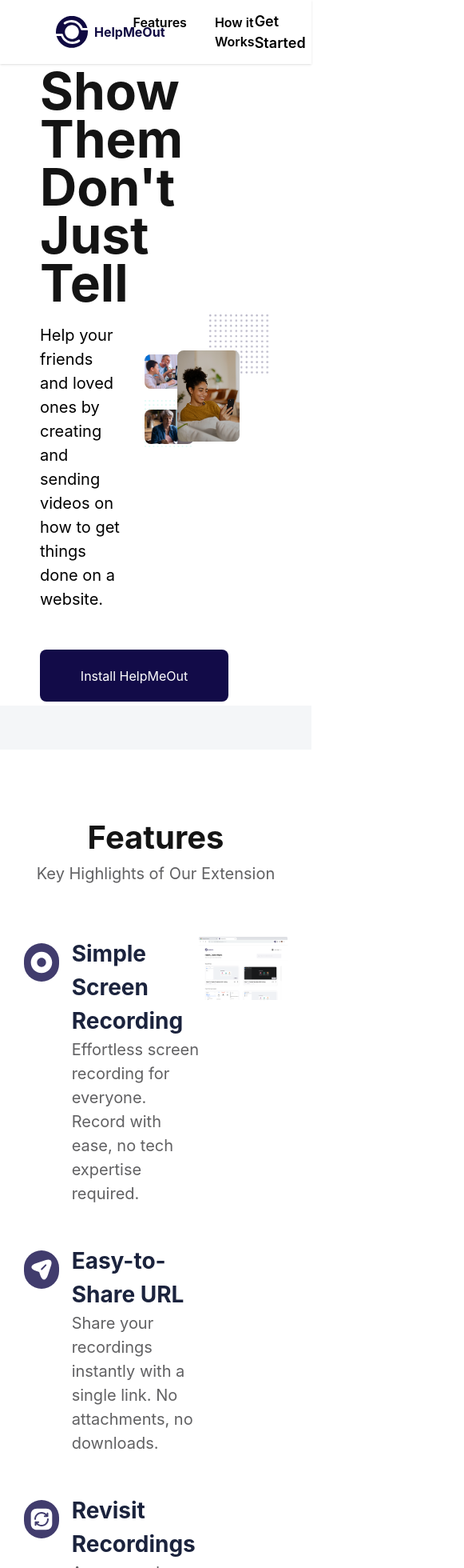
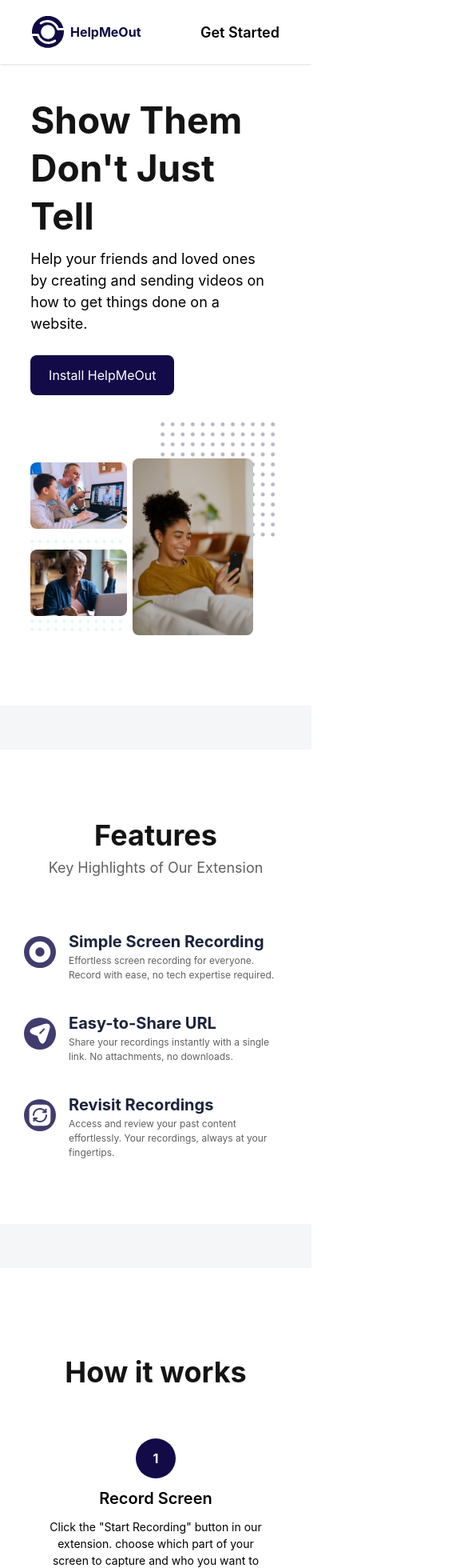
Before and after one commit to Axelrod99/hng-stage-five, a React (Create React App) app: page / in a window 390 px wide. Shown: the top 1960 px of the page at 80% size, 581 px wide, since content can reach past the window. Built offline with nearby package versions, Linux system fonts and the light colour scheme.

Commit message:
smaller screens

```diff
--- a/src/App.css
+++ b/src/App.css
@@ -36,3 +36,12 @@
     transform: rotate(360deg);
   }
 }
+
+body {
+  overflow-x: hidden;
+  overflow-y: hidden;
+}
+
+html {
+  overflow-x: hidden;
+}
--- a/src/components/Footer/index.js
+++ b/src/components/Footer/index.js
@@ -5,15 +5,15 @@
 const Footer = () => {
   return (
     <div className="bg-[#120B48] flex justify-center items-center">
-      <div className="flex w-full px-[100px] py-[65px] gap-[100px]">
+      <div className="flex w-full px-[20px] sm:px-[50px] md:px-[100px] py-[65px] gap-[60px] lg:gap-[100px]">
         <div className="flex font-bold gap-[8px] py-5">
-          <div>
+          {/* <div>
             <img src={logo2} />
-          </div>
+          </div> */}
           <p className="text-white font-bold mt-2">HelpMeOut</p>
         </div>
 
-        <div className="grid grid-cols-3 gap-[100px] text-white">
+        <div className="grid grid-cols-2 sm:grid-cols-3 w-full text-[14px] lg:text-[16px] gap-[40px] lg:gap-[100px] text-white">
           <div className="flex flex-col gap-[24px]">
             <p className="font-semibold">Menu</p>
             <p>Home</p>
--- a/src/components/Header/index.js
+++ b/src/components/Header/index.js
@@ -3,15 +3,15 @@
 
 const Header = () => {
   return (
-    <div className="flex justify-between px-[70px] shadow font-semibold items-center">
+    <div className="flex justify-between px-[40px] lg:px-[70px] shadow font-semibold items-center">
       <div className="flex items-center font-bold gap-[8px] py-5">
         <img src={logo1} />
         <p className="text-[#100A42]">HelpMeOut</p>
       </div>
 
-      <div className="flex gap-[35px]">
-        <p>Features</p>
-        <p>How it Works</p>
+      <div className="gap-[35px] hidden sm:flex">
+        <p className="cursor-pointer">Features</p>
+        <p className="cursor-pointer">How it Works</p>
       </div>
 
       <div className="text-[18px]">
--- /dev/null
+++ b/src/pages/LandingPage/Banner.js
@@ -0,0 +1,55 @@
+import React from "react";
+import vector2 from "../../assets/images/grid.136a9256d16888900db0.svg.png";
+import image3 from "../../assets/images/woman-using-smartphone-technology 2.png";
+import grid1 from "../../assets/images/AdobeStock_362497671 1.png";
+import grid2 from "../../assets/images/AdobeStock_400053098 1.png";
+import vector1 from "../../assets/images/grid.136a9256d16888900db0.svg (1).png";
+
+const Banner = () => {
+  return (
+    <div className="relative z-[999]">
+      <div className="flex flex-col md:flex-row pt-10 md:pt-0 w-full gap-16 md:gap-0 h-[95vh] items-center px-[30px] lg:px-[50px]">
+        <div className="w-[95%] md:w-[45%] flex justify-center ">
+          <div className="w-full flex flex-col gap-[26px] lg:gap-[48px] ">
+            <div className="flex flex-col gap-[10px] lg:gap-[20px] w-[95%] lg:w-[90%] xl:w-[80%]">
+              <p className="text-[46px] xl:text-[64px] font-bold text-[#141414] leading-[60px]">
+                Show Them <br /> Don't Just Tell
+              </p>
+              <p className="text-[18px] lg:text-[20px]">
+                Help your friends and loved ones by creating and sending videos
+                on how to get things done on a website.
+              </p>
+            </div>
+            <button className="bg-[#120B48] text-white w-[180px] lg:w-[210px] xl:w-[236px] h-[50px] lg:h-[65px] rounded-[8px]">
+              Install HelpMeOut
+            </button>
+          </div>
+        </div>
+
+        <div className="w-[95%] sm:w-[70%] md:w-[55%] flex relative top-5 gap-3 lg:gap-1">
+          <div className="flex flex-col gap-[14px]">
+            <div className="w-[80%]">
+              <img className="rounded-[8px]" src={grid1} />
+            </div>
+            <div className="relative w-[80%]">
+              <img className="" src={vector1} />
+              <img className="rounded-[8px] absolute top-3" src={grid2} />
+            </div>
+          </div>
+
+          <div className="relative bottom-[50px]">
+            <img src={vector2} />
+            <img
+              className="absolute top-[45px] rounded-[8px] right-[35px] lg:right-[48px]"
+              src={image3}
+            />
+          </div>
+        </div>
+      </div>
+
+      <div className="w-full bg-[#F4F6F8] h-[55px]" />
+    </div>
+  );
+};
+
+export default Banner;
--- a/src/pages/LandingPage/Features.js
+++ b/src/pages/LandingPage/Features.js
@@ -30,32 +30,38 @@
     <div>
       <div className="px-[30px] relative z-[999] mb-[80px]">
         <div className="flex flex-col items-center pt-[80px]">
-          <p className="text-[#141414] font-bold text-[40px]">Features</p>
-          <p className="text-[#616163] text-[20px]">
+          <p className="text-[#141414] font-bold text-[36px] lg:text-[40px]">
+            Features
+          </p>
+          <p className="text-[#616163] text-[18px] lg:text-[20px]">
             Key Highlights of Our Extension
           </p>
         </div>
 
         <div className="flex w-full pt-[64px]">
-          <div className="w-full flex flex-col gap-[48px]">
+          <div className="w-full flex flex-col gap-[36px] md:gap-[24px] lg:gap-[36px] xl:gap-[48px]">
             {feats_Array.map((items) => (
               <div className="flex gap-[16px]">
-                <div className="flex justify-center mt-2 items-center h-[48px] w-[48px] rounded-[30px] bg-[#413C6D]">
+                <div className="flex justify-center mt-2 items-center w-[40px] md:h-[44px] h-[40px] xl:h-[48px] md:w-[44px] xl:w-[48px] rounded-[30px] bg-[#413C6D]">
                   <img src={items.image} />
                 </div>
 
                 <div className="flex flex-col w-[80%]">
-                  <p className="text-[28px] font-bold text-[#1B233D]">
+                  <p className="text-[20px] sm:text-[22px] lg:text-[26px] font-bold text-[#1B233D]">
                     {items.title}
                   </p>
-                  <p className="text-[20px] text-[#616163]">{items.content}</p>
+                  <p className="text-[12px] tsm:ext-[14px] lg:text-[18px] xl:text-[20px] text-[#616163]">
+                    {items.content}
+                  </p>
                 </div>
               </div>
             ))}
           </div>
 
-          <div className="w-full">
-            <img src={vid} />
+          <div className="hidden md:flex w-full">
+            <div className="w-full">
+              <img className="" src={vid} />
+            </div>
           </div>
         </div>
       </div>
--- a/src/pages/LandingPage/HowItWorks.js
+++ b/src/pages/LandingPage/HowItWorks.js
@@ -26,34 +26,39 @@
   return (
     <div>
       <div className="mt-[103px] mb-[113px] relative z-[999]">
+
+      <div className="flex flex-col items-center mb-[56px]">
+          <p className="text-[#141414] font-bold text-[36px] lg:text-[40px]">
+            How it works
+          </p>
+        </div>
+
         <div className="px-[50px]">
-        <div className="grid grid-cols-3 justify-items-center gap-[60px]">
+          <div className="grid grid-cols-1 sm:grid-cols-2 md:grid-cols-3 justify-items-center gap-[60px]">
             {myArray.map((items) => (
               <div className="flex flex-col gap-[30px]">
-              <div className="flex flex-col gap-[16px] max-w-[360px] items-center">
-                <div className="h-[67px] w-[67px] rounded-[70px] flex justify-center items-center font-bold text-white bg-[#120B48]">
+                <div className="flex flex-col gap-[10px] lg:gap-[16px] max-w-[360px] items-center">
+                  <div className="h-[50px] lg:h-[67px] w-[50px] lg:w-[67px] rounded-[70px] flex justify-center items-center font-bold text-white bg-[#120B48]">
                     {items.num}
                   </div>
                   <div>
-                  <p className="text-[28px] font-bold]">{items.title}</p>
+                    <p className="text-[20px] lg:text-[24px] font-semibold lg:font-bold text-center">{items.title}</p>
                   </div>
 
                   <div>
-                  <p className="text-center">{items.content}</p>
+                    <p className="text-center text-[14px] lg:text-[16px]">{items.content}</p>
                   </div>
                 </div>
 
-              <div>
+                <div className="hidden lg:flex">
                   <img src={card} />
                 </div>
               </div>
             ))}
           </div>
         </div>
-
       </div>
       <div className="w-full bg-[#F4F6F8] h-[55px]" />
-
     </div>
   );
 };
--- a/src/pages/LandingPage/landingPage.js
+++ b/src/pages/LandingPage/landingPage.js
@@ -1,66 +1,18 @@
 import React from "react";
 import Header from "../../components/Header";
-import vector2 from "../../assets/images/grid.136a9256d16888900db0.svg.png";
-import image3 from "../../assets/images/woman-using-smartphone-technology 2.png";
-import grid1 from "../../assets/images/AdobeStock_362497671 1.png";
-import grid2 from "../../assets/images/AdobeStock_400053098 1.png";
-import vector1 from "../../assets/images/grid.136a9256d16888900db0.svg (1).png";
 import Features from "./Features";
 import HowItWorks from "./HowItWorks";
 import Footer from "../../components/Footer";
+import Banner from "./Banner";
 
 const LandingPage = () => {
   return (
     <div>
       <Header />
-
-      <div className="relative z-[999]">
-        <div className="flex w-full h-[95vh] items-center px-[50px]">
-          <div className="w-[45%] flex justify-center ">
-            <div className="w-full flex flex-col gap-[48px] ">
-              <div className="flex flex-col gap-[20px] w-[80%]">
-                <p className="text-[64px] font-bold text-[#141414] leading-[60px]">
-                  Show Them <br /> Don't Just Tell
-                </p>
-                <p className="text-[20px]">
-                  Help your friends and loved ones by creating and sending
-                  videos on how to get things done on a website.
-                </p>
-              </div>
-              <button className="bg-[#120B48] text-white w-[236px] h-[65px] rounded-[8px]">
-                Install HelpMeOut
-              </button>
-            </div>
-          </div>
-
-          <div className="w-[55%] flex relative top-5 gap-1">
-            <div className="flex flex-col gap-[14px]">
-              <div className="w-[80%]">
-                <img className="rounded-[8px]" src={grid1} />
-              </div>
-              <div className="relative w-[80%]">
-                <img className="" src={vector1} />
-                <img className="rounded-[8px] absolute top-3" src={grid2} />
-              </div>
-            </div>
-
-            <div className="relative bottom-[50px]">
-              <img src={vector2} />
-              <img
-                className="absolute top-[45px] rounded-[8px] right-[40px]"
-                src={image3}
-              />
-            </div>
-          </div>
-        </div>
-
-        <div className="w-full bg-[#F4F6F8] h-[55px]" />
-      </div>
+      <Banner />
       <Features />
-      <HowItWorks/>
-
-
-      <Footer/>
+      <HowItWorks />
+      <Footer />
     </div>
   );
 };
```
Lines whose indentation alone changed are shown as unchanged.
